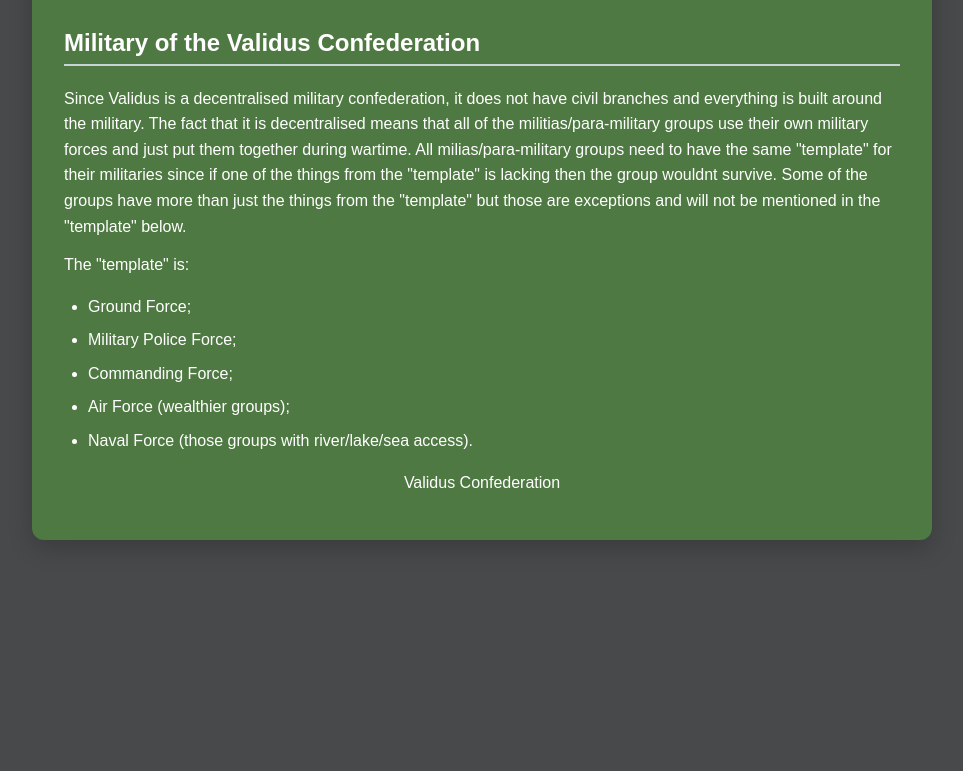
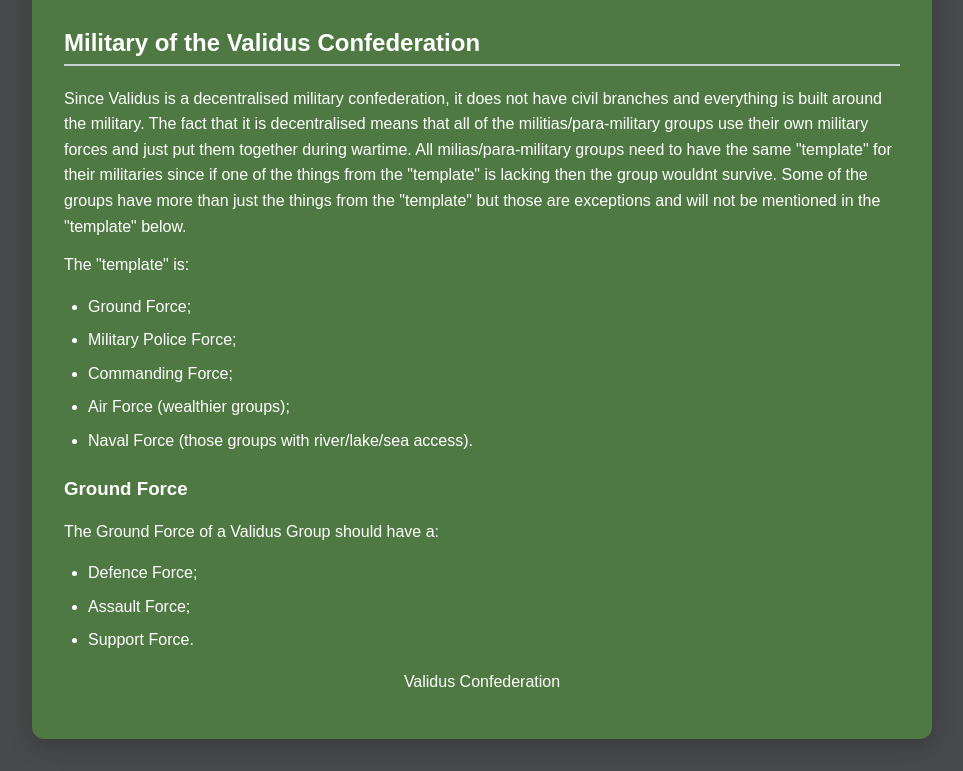
Before and after one commit to TheVoid41/Lacertyon, a plain HTML site: page Validus.html in a window 1280 px wide. Shown: the part 1044-1815 px from the top of the page, without its empty margins (158-1121 px from the left). Before the commit the page ends 1616 px from the top, so only its background shows below. Drawn offline with Linux system fonts and the light colour scheme.

Commit message:
Update Validus.html

```diff
--- a/Validus.html
+++ b/Validus.html
@@ -213,6 +213,18 @@
 		</ul>
 	</section>
 
+	<section>
+		<h3>Ground Force</h3>
+
+		<p>The Ground Force of a Validus Group should have a:</p>
+
+		<ul>
+			<li>Defence Force;</li>
+			<li>Assault Force;</li>
+			<li>Support Force.</li>
+		</ul>
+	</section>
+
 	<footer>
 		<p>Validus Confederation</p>
 	</footer>
```
